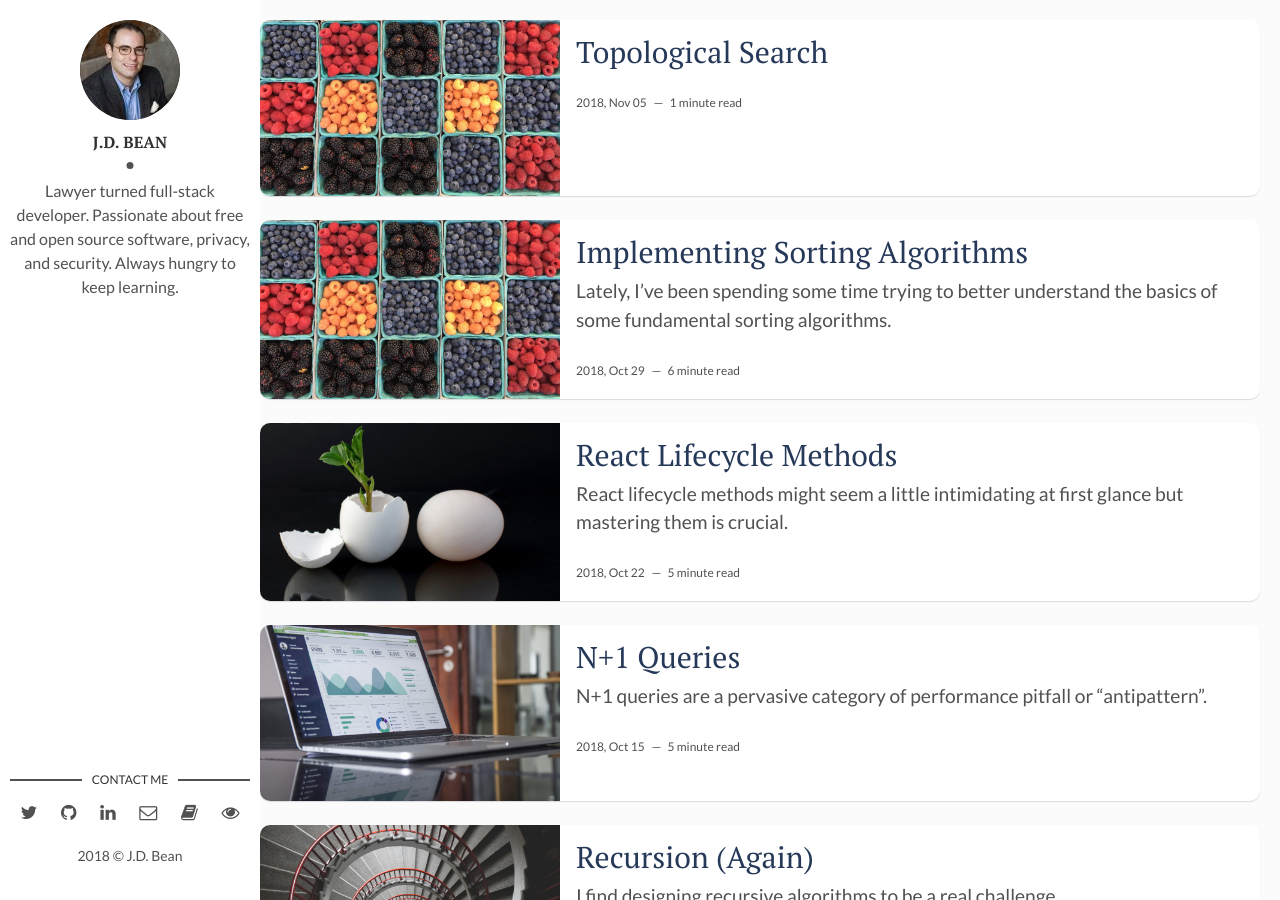
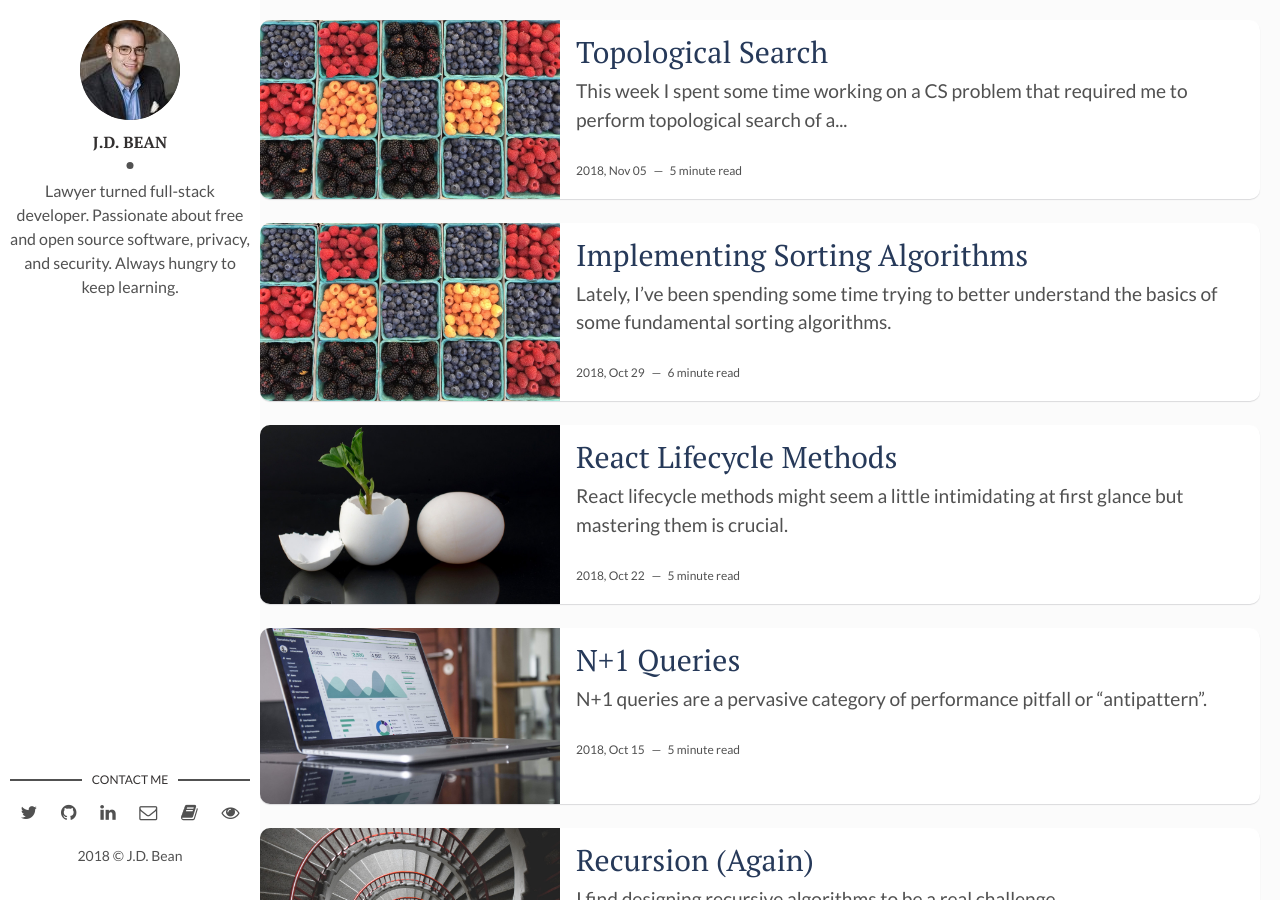
Before and after one commit to jdbean/blog-mirror, a Jekyll site: the page built from index.html, in a window 1280 px wide and 900 px high. Built offline with Jekyll 4.4.1, drawn with Linux system fonts in a browser that asks for light colours; the list of posts is cut into pages by our own code; some of the changed lines change nothing that is shown.

Commit message:
drafting

````diff
--- a/_posts/2018-11-05-topological-search.md
+++ b/_posts/2018-11-05-topological-search.md
@@ -12,3 +12,116 @@ tags:
 img: william-felker-38344-unsplash.jpg
 fig-caption: # Add figcaption for img (optional)
 ---
+This week I spent some time working on a CS problem that required me to perform topological search of a graph.
+<!-- more -->
+The problem didn't seem so complicated at first glance:
+
+> Design a program which takes as input an array of tasks and an array containing pairs of dependency relationships. Each dependency relationship consists of a pair of tasks wherein the first task must be completed before the second task is completed. Your progam must must return an array consisting of a valid order in which each of the tasks may be completed or return an error if no valid order is possible.
+
+Solving this problem, however, isn't quite so straightforward as many of the string and array manipulation questions I typically get confronted with in the on a day to day basis. The question really requires diving into the topic of Topological sorting of graphs. This question really excited me so I decided to sit down, put in the time, and work my way through a solution.
+What captured my attention about this problem is that its application is immediatly clear: this is dependency resolution. In other words, the problem solved by this excercise is the same fundamental problem that many of the tools I rely on every single day address such as Bundler to install Ruby gem dependencies, Apt to manage package dependencies on my Debian GNU/Linux laptop, and Systemd to manage process initialization on my servers.
+
+Although the inputs in this excercise are Arrays, they are ultimately describing the edges of a directed graph, *i.e.* a graph in which nodes have a one-way or directional relationship to adjacent nodes. In this case the directionaly is the `dependency -> dependant` relationship between some of the task nodes.
+
+According to [Wikipedia](https://en.wikipedia.org/wiki/Topological_sorting), topoligcal sorting of a directed graph can be described as
+
+>a linear ordering of its vertices such that for every directed edge *uv* from vertex *u* to vertex *v*, *u* comes before *v* in the ordering. For instance, the vertices of the graph may represent tasks to be performed, and the edges may represent constraints that one task must be performed before another; in this application, a topological ordering is just a valid sequence for the tasks. A topological ordering is possible if and only if the graph has no directed cycles, that is, if it is a directed acyclic graph (DAG). Any DAG has at least one topological ordering, and algorithms are known for constructing a topological ordering of any DAG in linear time.
+
+Simple right? So how do we actually implement topological sorting and solve the problem at hand? Let's consider a sample data set.
+
+Lets say that we are given a list of projects and their respective dependency relationships in the following form:
+
+```ruby
+tasks = ["a", "b", "c", "d", "e", "f", "g"]
+
+dependencies = [["b", "e"], ["a", "e"], ["f", "b"],
+                ["f", "c"], ["c", "a"], ["f", "a"],
+                ["b", "a"], ["d", "g"]]
+```
+
+As a first step, let's see if we can interpret this data to more naturally visualize it as a graph. The each element in the dependencies array represents a directional connection from, for example, task `b` to task `e`. While we want to capture this representation programattically in Ruby let's start out by using the DOT graph description language to generate a graph diagram. The graph in this sample input can be described (with some tweaks for aesthetics and clarity) by the following DOT file:
+
+```dot
+digraph G {
+	rankdir=tb
+	d -> g;
+	f -> b;
+	f -> c;
+	f -> a;
+	b -> a;
+	c -> a;
+	a -> e;
+	b -> e;
+	{ rank=same "d" "f" }
+	{ rank=same "e" "g" }
+	{ rank=same "c" "b" }
+}
+```
+
+Once compiled, the above file produces this chart:
+
+![chart of sample input](/assets/img/topologicalsort.svg)
+
+From just a quick look at this image we can ascertain a few basic facts:
+
+ 1. This graph is disconnected and therefore there is not a path between each node and all other nodes.
+ 2. This graph contains no cycles and therefore should have at least one valid topological sorting order.
+ 3. This graph contains nodes with multiple distinct dependencies and therefore likely has multiple valid topological sorting orders because the order of dependencies is not strictly prescribed.
+
+ Here is the first version of the code I came up with to solve this problem:
+
+```ruby
+# Main method, takes specified input arrays
+# returns array of tasks in valid order
+# unless error is raised
+def build_order(tasks, dependencies)
+  # Converts graph data to hash representation
+  deps = create_deps(tasks, dependencies)
+  build_stages = []
+
+  while !deps.empty? do
+    processing = add_no_dependants(deps)
+    build_stages << processing
+
+    processing.each do |t|
+      if !deps[t][:dependants].empty?
+        deps[t][:dependants].each do |d|
+          deps[d][:dependencies] -= 1
+        end
+      end
+      deps.delete(t)
+    end
+  end
+
+  return build_stages.flatten
+end
+
+def create_deps(tasks, dependencies)
+  deps = Hash.new
+
+  tasks.each do |t|
+    deps[t] = {dependencies: 0, dependants: []}
+  end
+
+  dependencies.each do |d|
+      deps[d[0]][:dependants] << d[1]
+      deps[d[1]][:dependencies] += 1
+  end
+
+  return deps
+end
+
+def add_no_dependants(deps)
+  processing = []
+
+  deps.keys.each do |t|
+    if deps[t][:dependencies] == 0
+      processing << t
+    end
+  end
+
+  return processing if processing.length > 0
+
+  raise "An error has occurred. No valid order detected."
+end
+```
````
